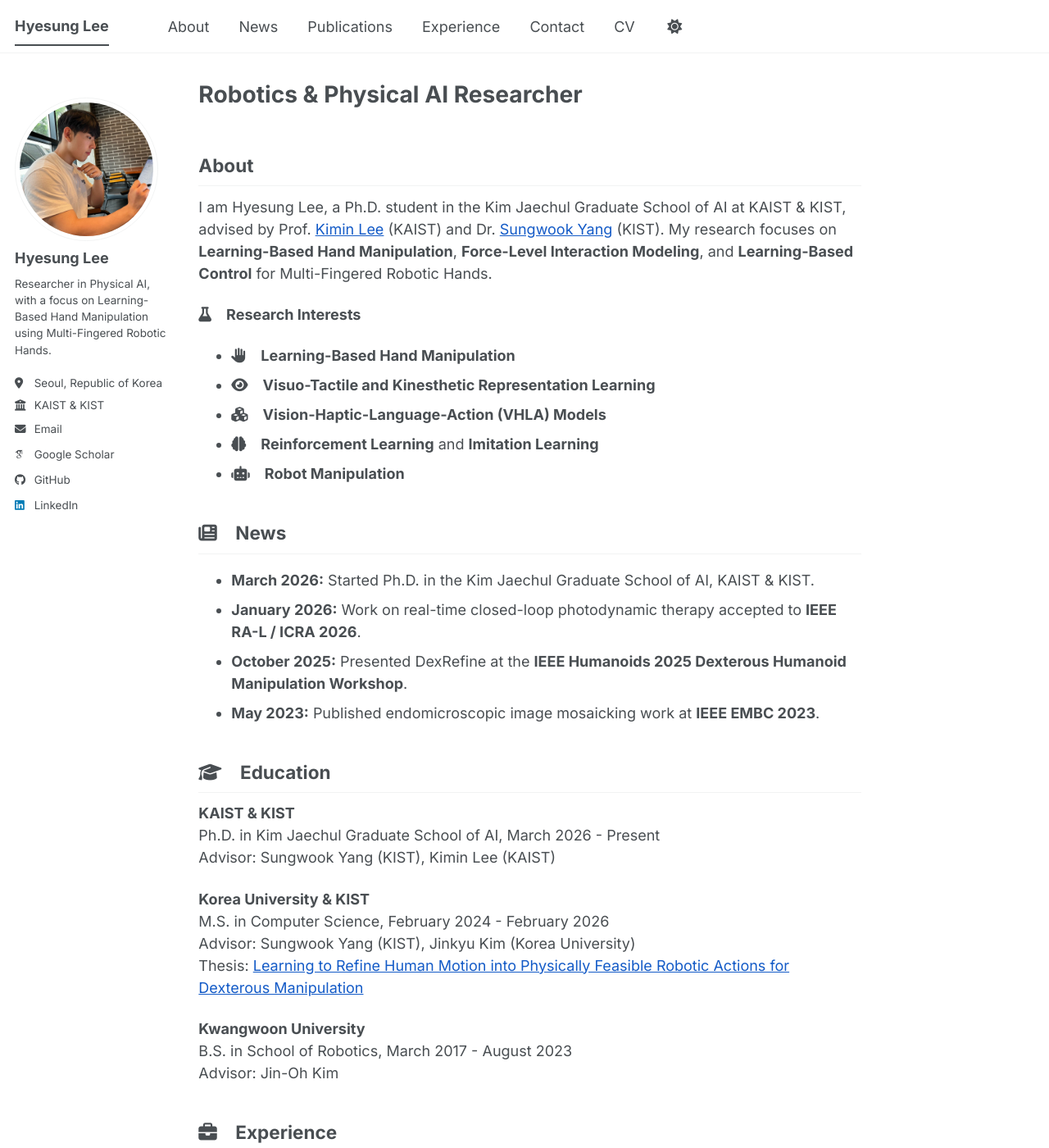
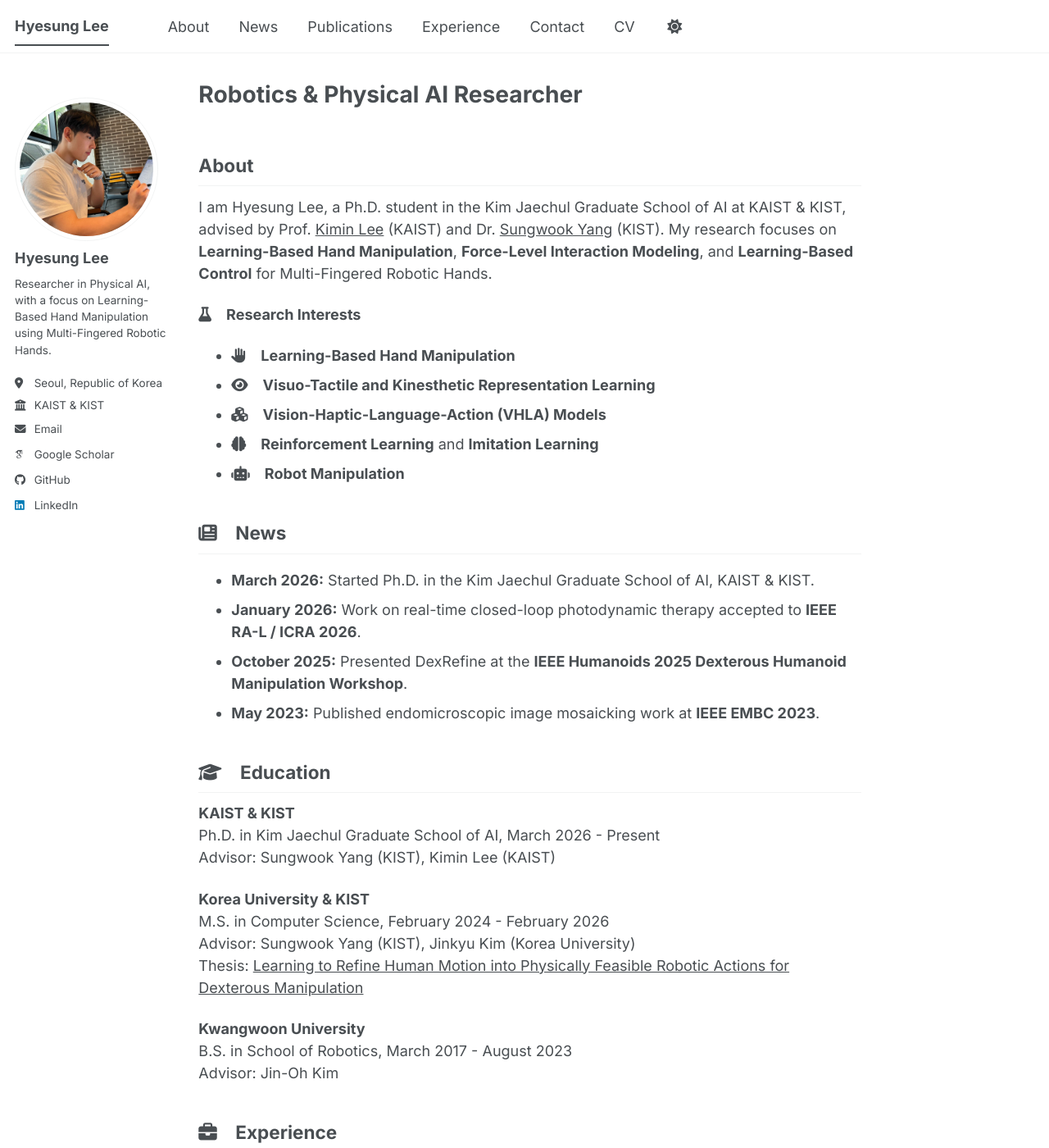
Before and after one commit to hyesung98/hyesung98.github.io, a Jekyll site: the page built from _pages/about.md, in a window 1280 px wide and 1400 px high. Shown: the whole window at 82% size. Built offline with Jekyll 4.4.1, drawn with Linux system fonts in a browser that asks for light colours; some web fonts are replaced; a script bundle is joined from its source files by our own code; library files that are not in the unit come from our copies.

Commit message:
Keep advisor and thesis links in default text color

```diff
--- a/_pages/about.md
+++ b/_pages/about.md
@@ -9,7 +9,7 @@ redirect_from:
 
 <h2 id="about">About</h2>
 
-I am Hyesung Lee, a Ph.D. student in the Kim Jaechul Graduate School of AI at KAIST & KIST, advised by Prof. [Kimin Lee](https://sites.google.com/view/kiminlee) (KAIST) and Dr. [Sungwook Yang](https://www.ansurlab.com/) (KIST). My research focuses on <strong class="accent-keyword">Learning-Based Hand Manipulation</strong>, <strong class="accent-keyword">Force-Level Interaction Modeling</strong>, and <strong class="accent-keyword">Learning-Based Control</strong> for Multi-Fingered Robotic Hands.
+I am Hyesung Lee, a Ph.D. student in the Kim Jaechul Graduate School of AI at KAIST & KIST, advised by Prof. <a class="default-text-link" href="https://sites.google.com/view/kiminlee">Kimin Lee</a> (KAIST) and Dr. <a class="default-text-link" href="https://www.ansurlab.com/">Sungwook Yang</a> (KIST). My research focuses on <strong class="accent-keyword">Learning-Based Hand Manipulation</strong>, <strong class="accent-keyword">Force-Level Interaction Modeling</strong>, and <strong class="accent-keyword">Learning-Based Control</strong> for Multi-Fingered Robotic Hands.
 
 **<i class="fas fa-flask icon-pad-right" aria-hidden="true"></i>Research Interests**
 
@@ -35,7 +35,7 @@ Advisor: Sungwook Yang (KIST), Kimin Lee (KAIST)
 **Korea University & KIST**
 M.S. in Computer Science, February 2024 - February 2026
 Advisor: Sungwook Yang (KIST), Jinkyu Kim (Korea University)
-Thesis: [Learning to Refine Human Motion into Physically Feasible Robotic Actions for Dexterous Manipulation](https://dcollection.korea.ac.kr/srch/srchDetail/000000307617?searchWhere1=all&insCode=211009&searchKeyWord1=%EC%9D%B4%ED%98%9C%EC%84%B1&treePageNum=1&query=%2B%28%2B%28all%3A%EC%9D%B4%ED%98%9C%EC%84%B1%29%29&navigationSize=10&start=0&pageSize=10&searthTotalPage=0&rows=10&ajax=false&pageNum=1&searchText=%5B%EC%A0%84%EC%B2%B4%3A%EC%9D%B4%ED%98%9C%EC%84%B1%5D&sortField=score&searchTotalCount=0&sortDir=desc)
+Thesis: <a class="default-text-link" href="https://dcollection.korea.ac.kr/srch/srchDetail/000000307617?searchWhere1=all&insCode=211009&searchKeyWord1=%EC%9D%B4%ED%98%9C%EC%84%B1&treePageNum=1&query=%2B%28%2B%28all%3A%EC%9D%B4%ED%98%9C%EC%84%B1%29%29&navigationSize=10&start=0&pageSize=10&searthTotalPage=0&rows=10&ajax=false&pageNum=1&searchText=%5B%EC%A0%84%EC%B2%B4%3A%EC%9D%B4%ED%98%9C%EC%84%B1%5D&sortField=score&searchTotalCount=0&sortDir=desc">Learning to Refine Human Motion into Physically Feasible Robotic Actions for Dexterous Manipulation</a>
 
 **Kwangwoon University**
 B.S. in School of Robotics, March 2017 - August 2023
--- a/_sass/layout/_base.scss
+++ b/_sass/layout/_base.scss
@@ -132,6 +132,14 @@ a {
 
 html[data-theme="dark"] .accent-keyword {
   color: inherit;
+}
+
+a.default-text-link,
+a.default-text-link:visited,
+a.default-text-link:hover,
+a.default-text-link:active,
+a.default-text-link:focus {
+  color: inherit !important;
 }
 
 /* code */
```
